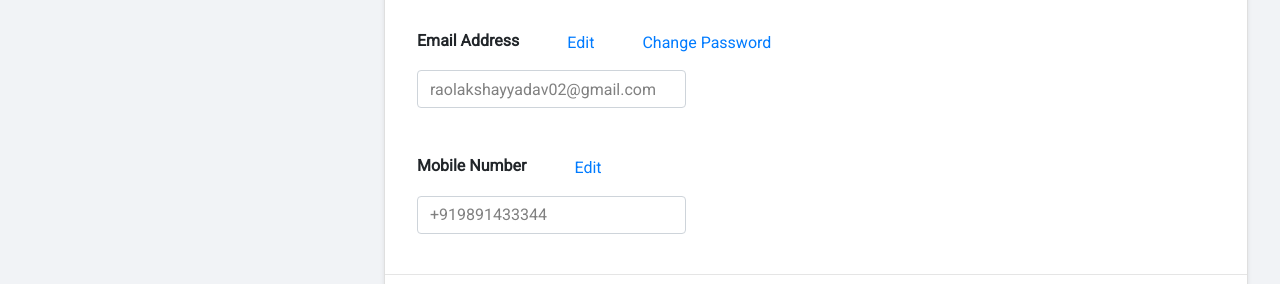
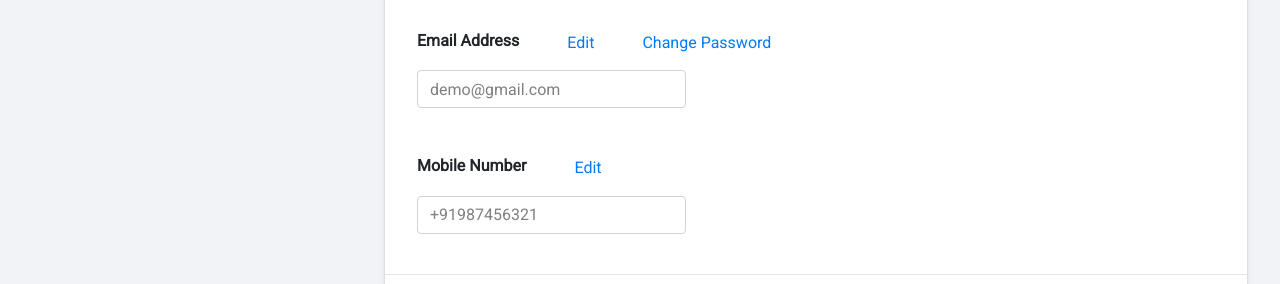
Before and after one commit to Lucky0108/React-Shop, a React (Create React App) app: page /profile in a window 1280 px wide. Shown: the part 295-579 px from the top of the page. Built offline with nearby package versions, Linux system fonts and the light colour scheme.

Commit message:
Update Profile.jsx

```diff
--- a/src/Components/Profile.jsx
+++ b/src/Components/Profile.jsx
@@ -40,7 +40,7 @@ function Profile() {
                         <a href="/">Change Password</a>
                         </div>
                         <div>
-                            <input type="text" placeholder="Email Address" id="email" value="raolakshayyadav02@gmail.com" className="form-control col-md-4 disableInput mt-2" disabled />
+                            <input type="text" placeholder="Email Address" id="email" value="demo@gmail.com" className="form-control col-md-4 disableInput mt-2" disabled />
                         </div>
                         </div>
 
@@ -50,7 +50,7 @@ function Profile() {
                         <a href="/" className="mr-5">Edit</a>
                         </div>
                         <div>
-                            <input type="text" placeholder="Mobile Number" id="pNumber" value="+919891433344" className="form-control col-md-4 disableInput mt-2" disabled />
+                            <input type="text" placeholder="Mobile Number" id="pNumber" value="+91987456321" className="form-control col-md-4 disableInput mt-2" disabled />
                         </div>
                         </div>
 
```
